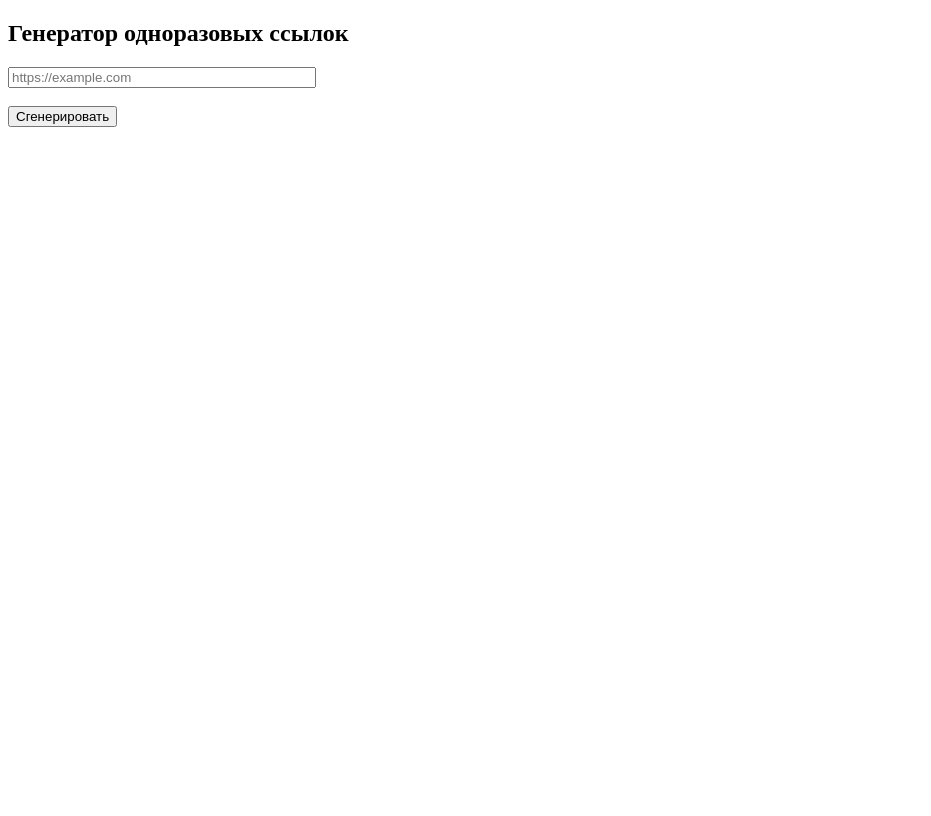
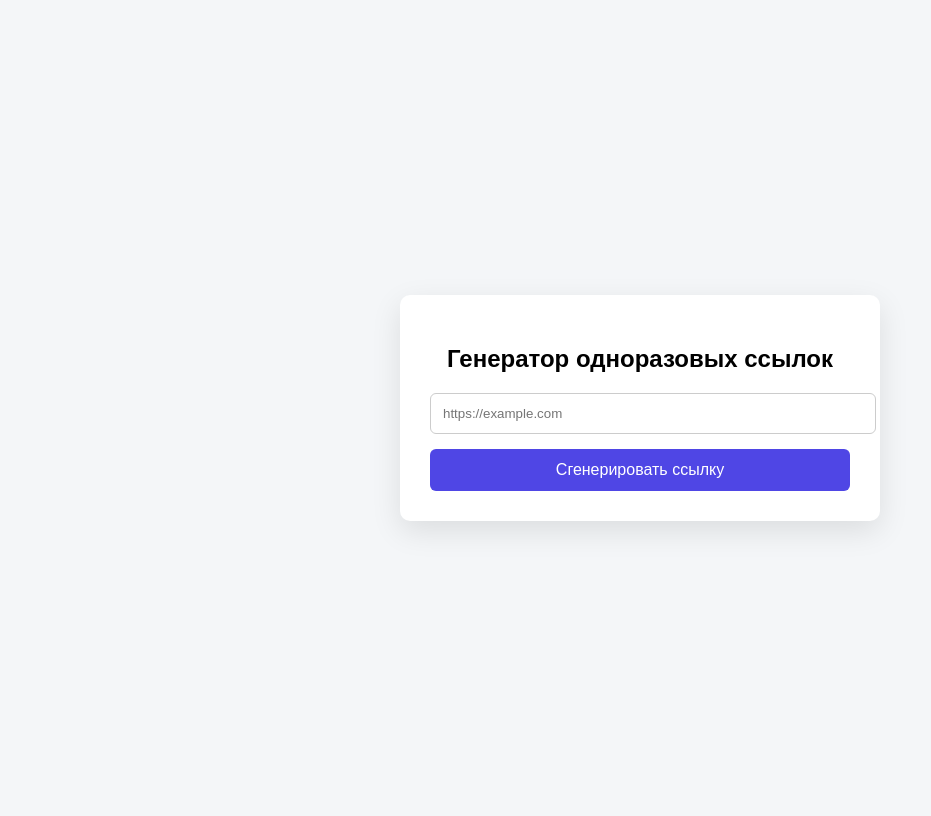
Before and after one commit to sergymarco25-hub/one-time-link, a FastAPI app: template templates/index.html in a window 1280 px wide. Shown: the whole page, without its empty margins (0-931 px from the left). Before the commit the page ends 127 px from the top, so only its background shows below. Run offline with FastAPI, Linux system fonts and the light colour scheme; the template is opened without the code that fills it, so the values that code supplies are empty.

Commit message:
Update index.html

```diff
--- a/templates/index.html
+++ b/templates/index.html
@@ -2,25 +2,76 @@
 <html lang="ru">
 <head>
     <meta charset="UTF-8">
-    <title>Одноразовая ссылка</title>
+    <title>Одноразовые ссылки</title>
+    <style>
+        body {
+            font-family: Arial, sans-serif;
+            background: #f4f6f8;
+            display: flex;
+            justify-content: center;
+            align-items: center;
+            height: 100vh;
+        }
+        .box {
+            background: white;
+            padding: 30px;
+            border-radius: 10px;
+            width: 420px;
+            box-shadow: 0 10px 30px rgba(0,0,0,.1);
+            text-align: center;
+        }
+        h2 {
+            margin-bottom: 20px;
+        }
+        input[type="url"] {
+            width: 100%;
+            padding: 12px;
+            border-radius: 6px;
+            border: 1px solid #ccc;
+            margin-bottom: 15px;
+        }
+        button {
+            width: 100%;
+            padding: 12px;
+            border: none;
+            border-radius: 6px;
+            background: #4f46e5;
+            color: white;
+            font-size: 16px;
+            cursor: pointer;
+        }
+        button:hover {
+            background: #4338ca;
+        }
+        .result {
+            margin-top: 20px;
+            background: #f0f0ff;
+            padding: 15px;
+            border-radius: 6px;
+            word-break: break-all;
+        }
+        a {
+            color: #4f46e5;
+        }
+    </style>
 </head>
 <body>
 
+<div class="box">
     <h2>Генератор одноразовых ссылок</h2>
 
     <form method="post" action="/create">
-    <input type="url" name="target_url" placeholder="https://example.com" required style="width:300px;">
-    <br><br>
-    <button type="submit">Сгенерировать</button>
+        <input type="url" name="target_url" placeholder="https://example.com" required>
+        <button type="submit">Сгенерировать ссылку</button>
     </form>
 
     {% if link %}
-<hr>
-<p>Ваша ссылка:</p>
-<p>
+    <div class="result">
+        <strong>Готово:</strong><br>
         <a href="{{ link }}" target="_blank">{{ link }}</a>
-</p>
+    </div>
     {% endif %}
+</div>
 
 </body>
 </html>
```
Lines whose indentation alone changed are shown as unchanged.
